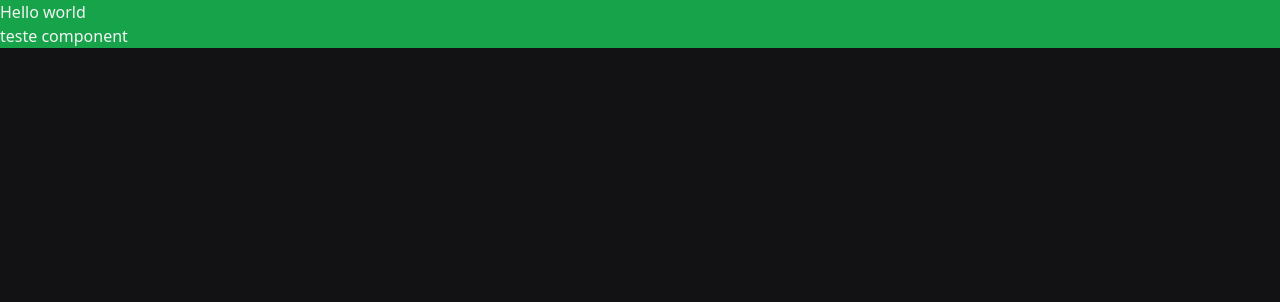
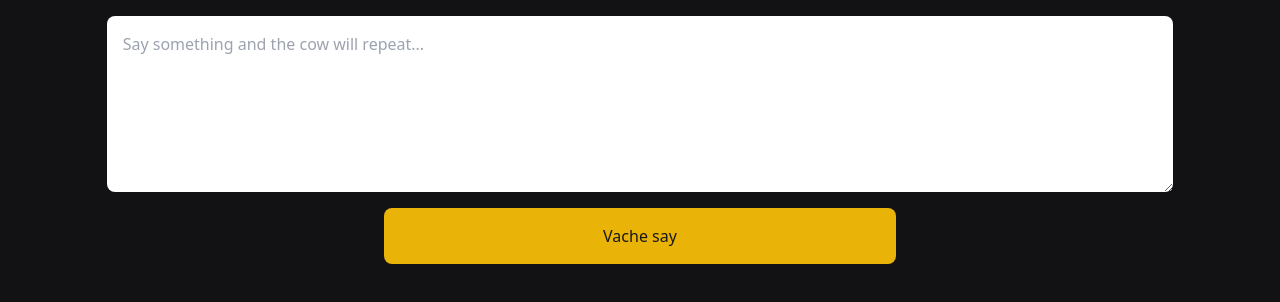
Before and after one commit to eidynho/moosay, a React (Vite) app: page / in a window 1280 px wide. Shown: the top 302 px of the page. Built offline with nearby package versions, Linux system fonts and the light colour scheme.

Commit message:
adding button + textarea components

```diff
--- a/src/App.tsx
+++ b/src/App.tsx
@@ -1,10 +1,12 @@
-import { Test } from './components/test'
+import { TextareaComponent } from './components/Textarea'
+import { ButtonComponent } from './components/Button'
+
 export function App() {
 
   return (
-    <div className="mx-auto sm:bg-yellow-600 md:bg-green-600">
-      <h1>Hello world</h1>
-      <Test />
+    <div className="flex flex-col justify-center items-center  container mx-auto">
+      <TextareaComponent />
+      <ButtonComponent content="Vache say" />
     </div>
   )
 }
--- /dev/null
+++ b/src/components/Button.tsx
@@ -0,0 +1,11 @@
+
+type ButtonType = {
+  content: string
+}
+
+export function ButtonComponent({ content }: ButtonType) {
+
+  return (
+    <button className="w-2/5 py-4 mx-8 text-zinc-900 bg-yellow-500 hover:bg-yellow-300 rounded-lg transition-colors">{content}</button>
+  )
+}
--- /dev/null
+++ b/src/components/Textarea.tsx
@@ -0,0 +1,11 @@
+
+export function TextareaComponent() {
+
+  return (
+    <textarea
+      rows={6}
+      placeholder="Say something and the cow will repeat..."
+      className="w-5/6 p-4 m-4 rounded-lg text-zinc-900 outline-none"
+    />
+  )
+}
--- a/src/components/test.tsx
+++ /dev/null
@@ -1,7 +0,0 @@
-
-export function Test() {
-
-  return (
-    <h1>teste component</h1>
-  )
-}
```
